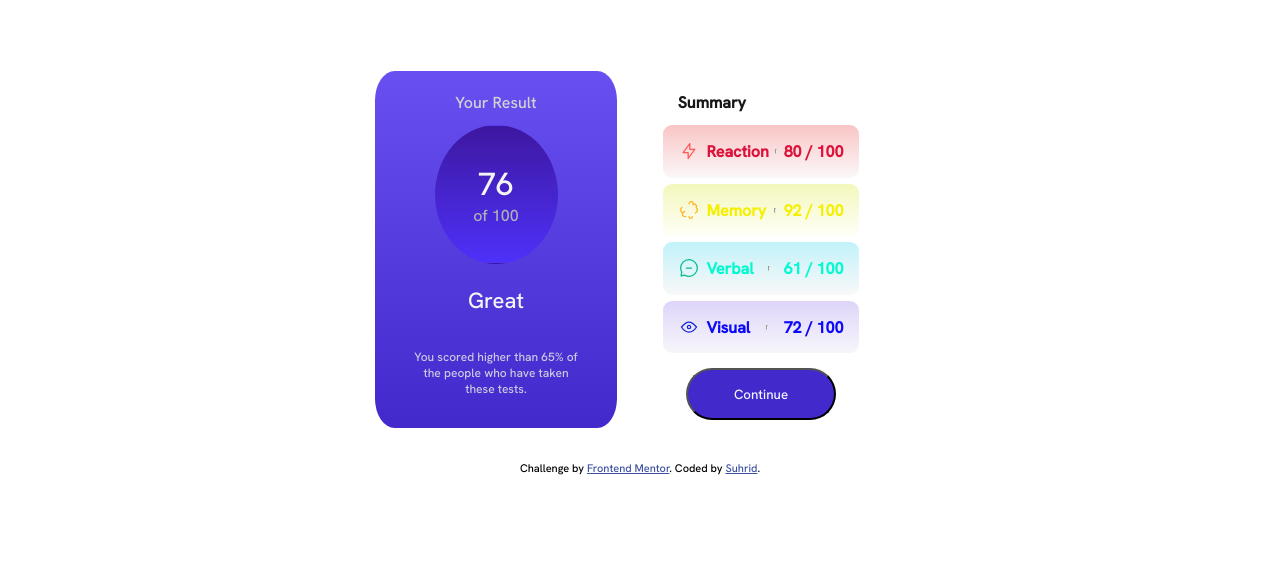
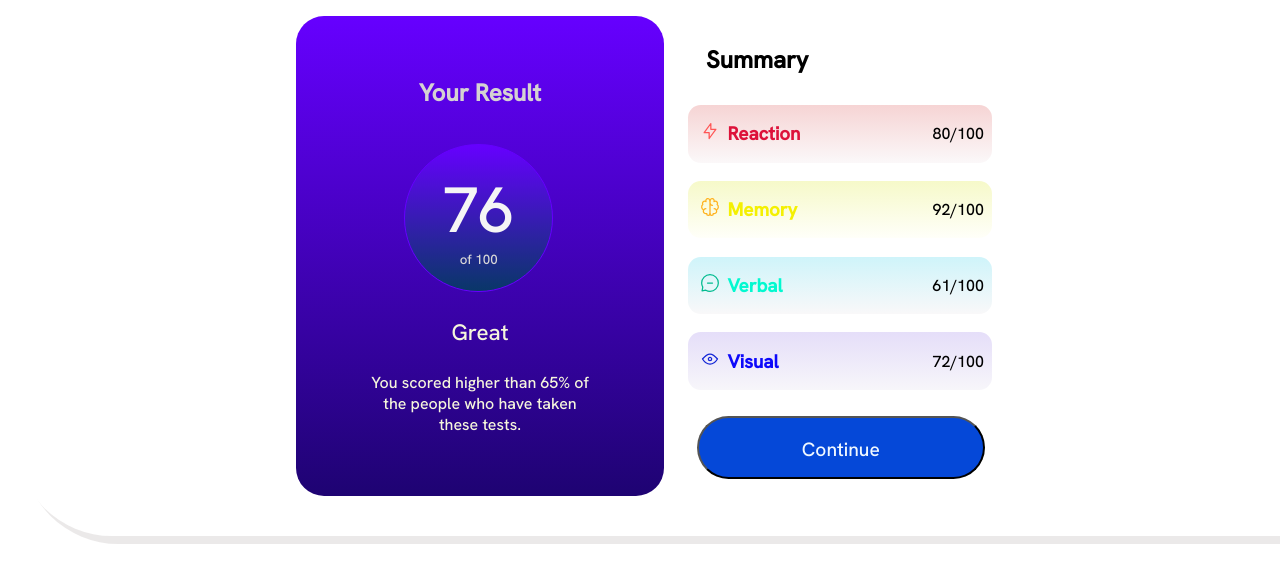
Before and after one commit to suhridp/result-summary, a plain HTML site: page index.html in a window 1280 px wide. Drawn offline with Linux system fonts and the light colour scheme.

Commit message:
UPDATED THE HTML

```diff
--- a/index.html
+++ b/index.html
@@ -2,81 +2,71 @@
 <html lang="en">
 <head>
     <meta charset="UTF-8">
-  <meta name="viewport" content="width=device-width, initial-scale=1.0"> <!-- displays site properly based on user's device -->
+    <meta name="viewport" content="width=device-width, initial-scale=1.0">
+    <title>FEM RESULT SUMMARY </title>
     <link rel="stylesheet" href="style.css">
-  <link rel="icon" type="image/png" sizes="32x32" href="./assets/images/favicon-32x32.png">
-
-  <title>Frontend Mentor | Results summary component</title>
-
-  <!-- Feel free to remove these styles or customise in your own stylesheet 👍 -->
     <style>
         .attribution { font-size: 11px; text-align: center; }
         .attribution a { color: hsl(228, 45%, 44%); }
       </style>
 </head>
-<body><br><br><br><div class="content">
-  <div class="box1"><br>
-    <div style="color: rgb(212, 212, 214);"> Your Result </div>
-    <div class="circle"><br>
-      <p><span class="marks">76</span><br><span class="hundred">of 100</span></p><br>
+<body>
+    <div class="result_summary">
+
+
+        <div class="result grid" data-spacing="large">
+            <h2 class="section_title_r" >Your Result</h2>
+            <p class="result_score"><span>76</span>of 100</p>
+            <div >
+                <p class="great">Great</p>
+                <p>  You scored higher than 65% of<br>
+                    the people who have taken <br>
+                    these tests.</p>
+            </div>
         </div>
 
-   <p style="font-size: 22px; font-weight: 570;">Great</p>
-    <p style="color: rgb(203, 203, 227); font-size: 75%; padding-bottom: 8%;">
-      You scored higher than 65% of<br>
-       the people who have taken <br>these tests.
-    </p></div>
-    <div class="box2">
-      <div class="summary minibox" style="padding: 5px 2px 1px 0.5px;">
-        Summary
+
+        <div class="summary">
+            <h2 class="section_title">Summary</h2>
+            <div class="grid2">
+                <div class="summary_item red">
+                    <div class="tinybox ">
+                        <svg class="icon" xmlns="http://www.w3.org/2000/svg" width="20" height="20" fill="none" viewBox="0 0 20 20"><path stroke="#F55" stroke-linecap="round" stroke-linejoin="round" stroke-width="1.25" d="M10.833 8.333V2.5l-6.666 9.167h5V17.5l6.666-9.167h-5Z"/></svg>
+                        <h3 class="sumaary_item_title">Reaction</h3>
                     </div>
-      <div class=" red minibox">
-        <svg xmlns="http://www.w3.org/2000/svg" width="20" height="20" fill="none" viewBox="0 0 20 20">
-          <path stroke="#F55" stroke-linecap="round" stroke-linejoin="round" stroke-width="1.25" d="M10.833 8.333V2.5l-6.666 9.167h5V17.5l6.666-9.167h-5Z"/>
-        </svg>
-        Reaction<hr>
-        80 / 100
+                    <p class="score"><span >80</span>/100</p>
                 </div>
-      <div class="yellow minibox">
-        <svg xmlns="http://www.w3.org/2000/svg" width="20" height="20" fill="none" viewBox="0 0 20 20">
-          <path stroke="#FFB21E" stroke-linecap="round" stroke-linejoin="round" stroke-width="1.25" d="M5.833 11.667a2.5 2.5 0 1 0 .834 4.858"/>
-          <path stroke="#FFB21E" stroke-linecap="round" stroke-linejoin="round" stroke-width="1.25" d="M3.553 13.004a3.333 3.333 0 0 1-.728-5.53m.025-
-            .067a2.083 2.083 0 0 1 2.983-2.824m.199.054A2.083 2.083 0 1 1 10 3.75v12.917a1.667 1.667 0 0 1-3.333 0M10 5.833a2.5 2.5 0 0 0 2.5 2.5m1.667
-            3.334a2.5 2.5 0 1 1-.834 4.858"/><path stroke="#FFB21E" stroke-linecap="round" stroke-linejoin="round" stroke-width="1.25" d="M16.447
-            13.004a3.334 3.334 0 0 0 .728-5.53m-.025-.067a2.083 2.083 0 0 0-2.983-2.824M10 3.75a2.085 2.085 0 0 1 2.538-2.033 2.084 2.084 0 0 1 1.43
-            2.92m-.635 12.03a1.667 1.667 0 0 1-3.333 0"/></svg>
-            Memory<hr>
-            92 / 100
+
+                <div class="summary_item yellow">
+                    <div class="tinybox">
+                        <svg class="icon" xmlns="http://www.w3.org/2000/svg" width="20" height="20" fill="none" viewBox="0 0 20 20"><path stroke="#FFB21E" stroke-linecap="round" stroke-linejoin="round" stroke-width="1.25" d="M5.833 11.667a2.5 2.5 0 1 0 .834 4.858"/><path stroke="#FFB21E" stroke-linecap="round" stroke-linejoin="round" stroke-width="1.25" d="M3.553 13.004a3.333 3.333 0 0 1-.728-5.53m.025-.067a2.083 2.083 0 0 1 2.983-2.824m.199.054A2.083 2.083 0 1 1 10 3.75v12.917a1.667 1.667 0 0 1-3.333 0M10 5.833a2.5 2.5 0 0 0 2.5 2.5m1.667 3.334a2.5 2.5 0 1 1-.834 4.858"/><path stroke="#FFB21E" stroke-linecap="round" stroke-linejoin="round" stroke-width="1.25" d="M16.447 13.004a3.334 3.334 0 0 0 .728-5.53m-.025-.067a2.083 2.083 0 0 0-2.983-2.824M10 3.75a2.085 2.085 0 0 1 2.538-2.033 2.084 2.084 0 0 1 1.43 2.92m-.635 12.03a1.667 1.667 0 0 1-3.333 0"/></svg>
+                        <h3 class="sumaary_item_title">Memory</h3>
                     </div>
-      <div class="green minibox">
-        <svg xmlns="http://www.w3.org/2000/svg" width="20" height="20" fill="none" viewBox="0 0 20 20">
-          <path stroke="#00BB8F" stroke-linecap="round" stroke-linejoin="round" stroke-width="1.25" d="M7.5
-            10h5M10 18.333A8.333 8.333 0 1 0 1.667 10c0 1.518.406 2.942 1.115 4.167l-.699 3.75 3.75-.699A8.295 8.295 0 0 0 10 18.333Z"/></svg>
-            Verbal<hr>
-            61 / 100
+                    <p class="score"><span >92</span>/100</p>
                 </div>
-      <div class="blue minibox">
-        <svg xmlns="http://www.w3.org/2000/svg" width="20" height="20" fill="none" viewBox="0 0 20 20">
-          <path stroke="#1125D6" stroke-linecap="round" stroke-linejoin="round" stroke-width="1.25"
-            d="M10 11.667a1.667 1.667 0 1 0 0-3.334 1.667 1.667 0 0 0 0 3.334Z"/><path stroke="#1125D6"
-            stroke-linecap="round" stroke-linejoin="round" stroke-width="1.25" d="M17.5 10c-1.574 2.492-4.402 5-7.5 5s-5.926-2.508-7.5-5C4.416 7.632 6.66 5 10 5s5.584 2.632 7.5 5Z"/></svg>
-             Visual<hr>
-            72 / 100
+
+                <div class="summary_item green">
+                    <div class="tinybox ">
+                        <svg class="icon" xmlns="http://www.w3.org/2000/svg" width="20" height="20" fill="none" viewBox="0 0 20 20"><path stroke="#00BB8F" stroke-linecap="round" stroke-linejoin="round" stroke-width="1.25" d="M7.5 10h5M10 18.333A8.333 8.333 0 1 0 1.667 10c0 1.518.406 2.942 1.115 4.167l-.699 3.75 3.75-.699A8.295 8.295 0 0 0 10 18.333Z"/></svg>
+                        <h3 class="sumaary_item_title">Verbal</h3>
                     </div>
-      <button class="black">
-        Continue
-      </button>
-      <!-- <div class="black ">
-      Continue</div> -->
+                    <p class="score"><span >61</span>/100</p>
+                </div>
+
+                <div class="summary_item blue">
+                    <div class="tinybox ">
+                        <svg class="icon" xmlns="http://www.w3.org/2000/svg" width="20" height="20" fill="none" viewBox="0 0 20 20"><path stroke="#1125D6" stroke-linecap="round" stroke-linejoin="round" stroke-width="1.25" d="M10 11.667a1.667 1.667 0 1 0 0-3.334 1.667 1.667 0 0 0 0 3.334Z"/><path stroke="#1125D6" stroke-linecap="round" stroke-linejoin="round" stroke-width="1.25" d="M17.5 10c-1.574 2.492-4.402 5-7.5 5s-5.926-2.508-7.5-5C4.416 7.632 6.66 5 10 5s5.584 2.632 7.5 5Z"/></svg>
+                        <h3 class="sumaary_item_title">Visual</h3>
+                    </div>
+                    <p class="score"><span >72</span>/100</p>
                 </div>
             </div>
-    <footer><div class="attribution" ><br><br>
-      Challenge by <a href="https://www.frontendmentor.io?ref=challenge" target="_blank">Frontend Mentor</a>.
-      Coded by <a href="#">Suhrid</a>.
+            <button class="button" type="button">Continue</button>
+
         </div>
-  </footer>
 
 
     </div>
+
 </body>
 </html>
--- a/style.css
+++ b/style.css
@@ -1,123 +1,177 @@
+
 
 @font-face {
     font-family:myfont;
     src: url(HankenGrotesk-Medium.ttf);
 }
 *{
-  font-family: myfont;
+    padding: 0;
+    margin:0;
+   font-family: myfont;
+}
+img,
+svg{
+    max-width: 100%;
+    display: block;
+}
+.section_title{
+    padding-left: 0.75em;
+    margin-bottom:0.5em;
+    margin-top: 0em;
 
 }
-.box1{
+.section_title_r{
+    margin-bottom: 1.5em;
+    color: rgb(213, 210, 210);
+}
+.result_summary{
+    display: flex;
+    flex-wrap: wrap;
+    width: 80em;
+    border-top-left-radius: 6em;
+    border-bottom-left-radius: 6em;
+    margin-top: 1em;
+    margin-left: 1em;
+    justify-content: center;
+    align-items: center;
+    box-shadow: .4em .5em rgba(219, 216, 216, 0.558);
+}
+.result{
 
-    color: whitesmoke;
-    width : 242px;
-    height: 42.5%;
+    height: 29em;
+    background: linear-gradient(to bottom,rgb(102, 0, 255),rgb(30, 3, 114));
+    border-radius: 1.75em;
+
+    display: flex;
+    text-align: center;
+    justify-content: top center;
+    align-items: center;
+    flex-wrap: wrap;
+    padding: 0.5em;
+    color: beige;
+}
+.great{
+    font-size: 1.75vw;
+    margin: 2vw;
+}
+.summary{
+    height: 29em;
+    padding: 1.5em;
     display: flex;
     flex-direction: column;
-    align-items: center;
-    text-align: center;
-    text-align: center;
-    margin-bottom: 5px;
-    border: 1px transparent rgb(113, 49, 252);
-    background-image: linear-gradient(rgba(87, 60, 239, 0.9),rgb(65, 41, 203));
-    border-radius: 8.2%;
+}
+.grid2{
+    height: 24rem;
+    margin-bottom:0.5em;
+    display: flex;
+    flex-direction: column;
+    justify-content: space-evenly;
+    color: rgb(213, 210, 210);
+}
+.grid{
+
+    margin-bottom:2.5em;
+    display: flex;
+    justify-content: space-evenly; */
+    color: rgb(213, 210, 210);
 
 }
-.circle{
-    height: 15%;
-    width: 50%;margin-top: 5%;
-    border:0.0001rem solid transparent;
+.summary_item{
+    display: flex;
+    align-items:center;
+    justify-content: space-between;
+    padding: 0.5em;
+    border-radius: .80em;
+    display: flex;
+    height: 2.6em;
+    width: 18em;
+
+}
+.summary_item p{
+    color:black;
+}
+.tinybox{
+    display: flex;
+    padding: 0.25rem;
+}
+.tinybox h3{
+    padding-left: 0.4em;
+}
+button{
+    background-color:rgb(5, 72, 216);
+    color: aliceblue;
+    font-weight: 500;
+    cursor: pointer;
+    height: 3em;
+    width: 15em;
+    border-radius: 1.75em;
+    margin-left: 0.55rem;
+    margin-bottom: 1.5em;
+    padding: 1em;
+    padding-bottom: 2.5rem;
+    font-size: 1.2rem;
+}
+button:hover{
+    background-color: black;
+    color: whitesmoke;
+}
+.grid{
+    display:grid;
+    place-content: center;
+    width: 22em;
+    /* margin-bottom: 25px; */
+
+}
+.secton_title{
+
+}
+.result_score{
+    text-align: center;
+    height: 7em;
+    margin-left: 2.5em;
+    display: grid;
+    place-content: center;
+    width: 7em;
+    padding: 2em;
+    border: .05em solid rgb(102, 0, 255);
     border-radius: 50%;
-    text-align: center;
-    background-image: linear-gradient(rgba(56, 16, 150, 0.875),rgba(78, 48, 252, 0.9));
-}
-.marks{
-
-    font-size: 200%;
-    align-self: center;
-    text-align: center;
-}
-.hundred{
-    font-weight: 100;
-    color: rgb(178, 176, 187)
-}
-.content{
-    display: flex;
-    justify-content: center;
-    align-items: center;
-    flex-wrap: wrap;
-}
-.box2{
-    color: rgb(25, 22, 22);
-
-    width : 288px;
-    height: 28.5%;
-    display: flex;
-    flex-direction: column;
-    align-items: center;
-    text-align: left;
-    border: .25% solid transparent;
-    font-weight: 600;
+    background:linear-gradient(rgb(102, 0, 255),rgb(9, 55, 104))
 }
 
-.mark{
-    color: black;
-    text-align: right;
-    font-size: 2%;
+
+.result_score {
+    color: rgb(216, 215, 215);
+    font-size: smaller;
 }
-.minibox{
-    margin: 1%;
-    height: 3%;
-    width: 165px;
-    border-radius: 9px;
-    padding: 5.5%;
-    display:flex;
-    font-size: 100%;
+.result_score span{
+    color: rgb(245, 245, 245);
+    font-size: 4.8em;
+}
 
-}
-.minibox svg{
-    margin-right:8px;
-}
 .red{
-    display: flex;
+    /* display: flex; */
     color: rgb(221, 18, 58);
-    background-image: linear-gradient(rgb(249, 197, 197),rgb(251, 248, 249));
-
+    background-image: linear-gradient(rgb(246, 212, 212),rgb(251, 248, 249));
 }
 .yellow{
-    display: flex;
+    /* display: flex; */
     color: rgb(244, 240, 3);
-    background-image: linear-gradient(rgb(243, 247, 188),rgb(255, 255, 249));
-
+    background-image: linear-gradient(rgb(246, 249, 201),rgb(255, 255, 249));
 }
 .green{
     color: rgb(3, 249, 208);
-    background-image: linear-gradient(rgb(194, 242, 249),rgb(249, 248, 249));
+    background-image: linear-gradient(rgb(207, 244, 250),rgb(249, 248, 249));
     }
 .blue{
     color: rgb(13, 9, 250);
-    background-image: linear-gradient(rgb(222, 213, 249),rgb(247, 246, 250));
+    background-image: linear-gradient(rgb(229, 222, 249),rgb(247, 246, 250));
     }
 
-.black{
-    cursor: pointer;
-    height: 5%;
-    width: 150px;
-    border-radius: 9px;
-    padding: 5.5%;
-    margin-top: 4%;
-    text-align: center;
-    background-color: rgb(65, 41, 203);
-    color: aliceblue;
-    border-radius: 45px;
+@media (max-width:550px){
+    .result_summary{
+     width: 38.65em;
+    }
+    .result_summary{
+     border-bottom-left-radius: 0em;
+    }
 }
-.summary{
-    justify-content: left;
-    margin-bottom: 3%;
-    text-align: left;
-
-}
-.content .box2 .black:hover{
-    color: rgb(246, 247, 245);
-    background-color: rgb(16, 14, 14);
-}
```
Also changed, not shown: HankenGrotesk-VariableFont_wght.ttf (added). Lines whose indentation alone changed are shown as unchanged.
